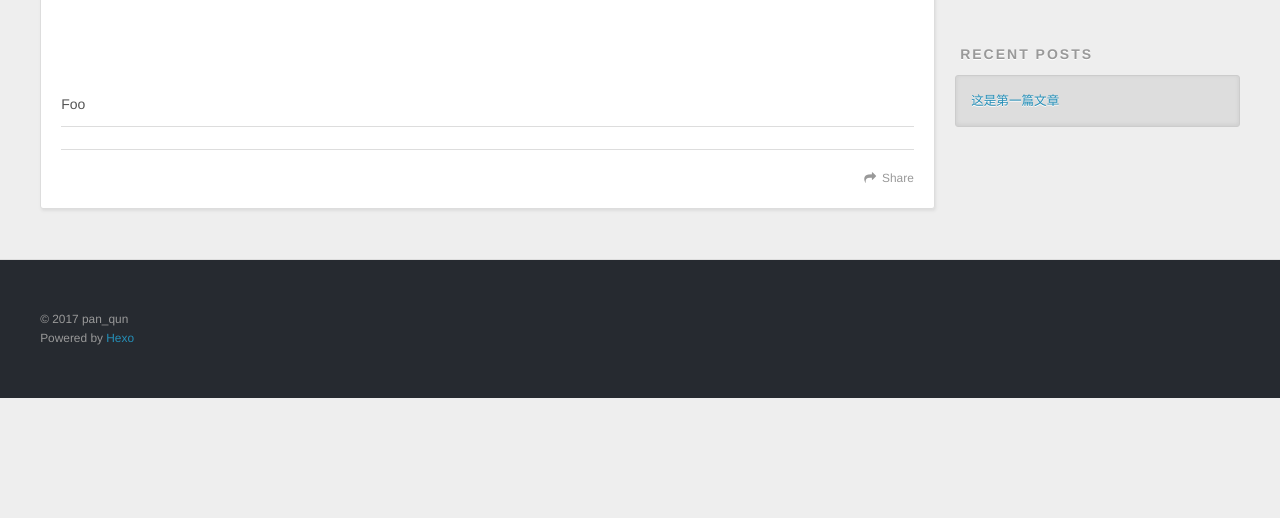
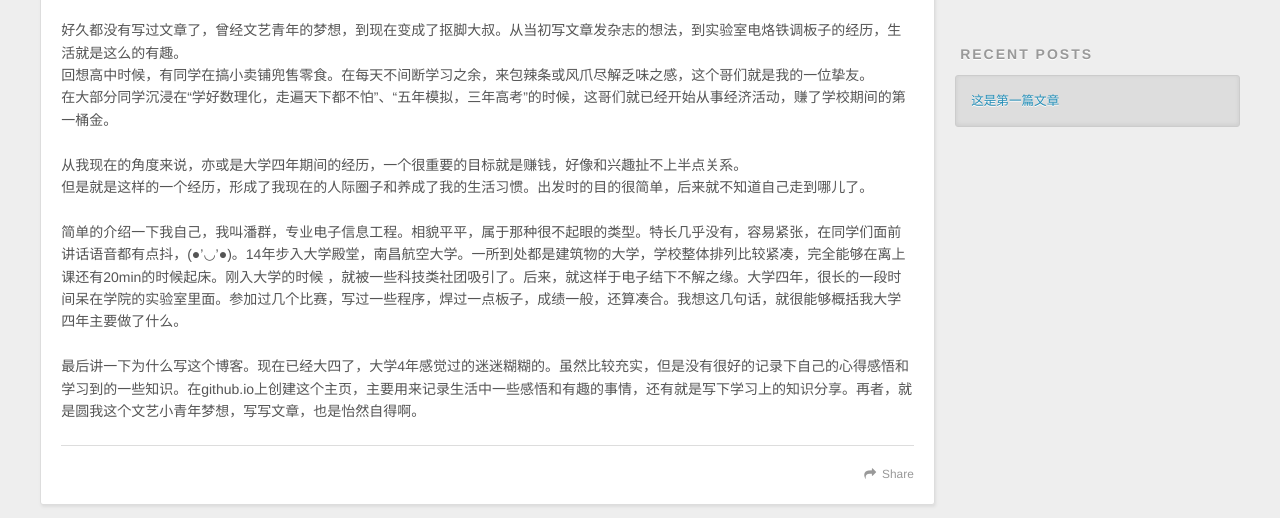
Before and after one commit to panqun/panqun.github.io, a plain HTML site: page 2017/10/31/这是第一篇文章/index.html in a window 1280 px wide. Shown: the part 434-952 px from the top of the page. Before the commit the page ends 832 px from the top, so only its background shows below. Drawn offline with nearby package versions, Linux system fonts and the light colour scheme.

Commit message:
Site updated: 2017-11-01 15:42:47

```diff
--- a/2017/10/31/这是第一篇文章/index.html
+++ b/2017/10/31/这是第一篇文章/index.html
@@ -5,16 +5,16 @@
 
   <title>这是第一篇文章 | A Cool Guy</title>
   <meta name="viewport" content="width=device-width, initial-scale=1, maximum-scale=1">
-  <meta name="description" content="Foo">
+  <meta name="description" content="好久都没有写过文章了，曾经文艺青年的梦想，到现在变成了抠脚大叔。从当初写文章发杂志的想法，到实验室电烙铁调板子的经历，生活就是这么的有趣。回想高中时候，有同学在搞小卖铺兜售零食。在每天不间断学习之余，来包辣条或风爪尽解乏味之感，这个哥们就是我的一位挚友。在大部分同学沉浸在“学好数理化，走遍天下都不怕”、“五年模拟，三年高考”的时候，这哥们就已经开始从事经济活动，赚了学校期间的第一桶金。 从我现在的">
 <meta property="og:type" content="article">
 <meta property="og:title" content="这是第一篇文章">
 <meta property="og:url" content="http://yoursite.com/2017/10/31/这是第一篇文章/index.html">
 <meta property="og:site_name" content="A Cool Guy">
-<meta property="og:description" content="Foo">
-<meta property="og:updated_time" content="2017-10-31T12:05:49.102Z">
+<meta property="og:description" content="好久都没有写过文章了，曾经文艺青年的梦想，到现在变成了抠脚大叔。从当初写文章发杂志的想法，到实验室电烙铁调板子的经历，生活就是这么的有趣。回想高中时候，有同学在搞小卖铺兜售零食。在每天不间断学习之余，来包辣条或风爪尽解乏味之感，这个哥们就是我的一位挚友。在大部分同学沉浸在“学好数理化，走遍天下都不怕”、“五年模拟，三年高考”的时候，这哥们就已经开始从事经济活动，赚了学校期间的第一桶金。 从我现在的">
+<meta property="og:updated_time" content="2017-11-01T07:42:19.371Z">
 <meta name="twitter:card" content="summary">
 <meta name="twitter:title" content="这是第一篇文章">
-<meta name="twitter:description" content="Foo">
+<meta name="twitter:description" content="好久都没有写过文章了，曾经文艺青年的梦想，到现在变成了抠脚大叔。从当初写文章发杂志的想法，到实验室电烙铁调板子的经历，生活就是这么的有趣。回想高中时候，有同学在搞小卖铺兜售零食。在每天不间断学习之余，来包辣条或风爪尽解乏味之感，这个哥们就是我的一位挚友。在大部分同学沉浸在“学好数理化，走遍天下都不怕”、“五年模拟，三年高考”的时候，这哥们就已经开始从事经济活动，赚了学校期间的第一桶金。 从我现在的">
 
     <link rel="alternate" href="/atom.xml" title="A Cool Guy" type="application/atom+xml">
 
@@ -85,12 +85,15 @@
 
     <div class="article-entry" itemprop="articleBody">
 
-        <table><br>    <tr><br>        <td>Foo</td><br>    </tr><br></table>
+        <p>好久都没有写过文章了，曾经文艺青年的梦想，到现在变成了抠脚大叔。从当初写文章发杂志的想法，到实验室电烙铁调板子的经历，生活就是这么的有趣。<br>回想高中时候，有同学在搞小卖铺兜售零食。在每天不间断学习之余，来包辣条或风爪尽解乏味之感，这个哥们就是我的一位挚友。<br>在大部分同学沉浸在“学好数理化，走遍天下都不怕”、“五年模拟，三年高考”的时候，这哥们就已经开始从事经济活动，赚了学校期间的第一桶金。</p>
+<p>从我现在的角度来说，亦或是大学四年期间的经历，一个很重要的目标就是赚钱，好像和兴趣扯不上半点关系。<br>但是就是这样的一个经历，形成了我现在的人际圈子和养成了我的生活习惯。出发时的目的很简单，后来就不知道自己走到哪儿了。</p>
+<p>简单的介绍一下我自己，我叫潘群，专业电子信息工程。相貌平平，属于那种很不起眼的类型。特长几乎没有，容易紧张，在同学们面前讲话语音都有点抖，(●’◡’●)。14年步入大学殿堂，南昌航空大学。一所到处都是建筑物的大学，学校整体排列比较紧凑，完全能够在离上课还有20min的时候起床。刚入大学的时候 ，就被一些科技类社团吸引了。后来，就这样于电子结下不解之缘。大学四年，很长的一段时间呆在学院的实验室里面。参加过几个比赛，写过一些程序，焊过一点板子，成绩一般，还算凑合。我想这几句话，就很能够概括我大学四年主要做了什么。</p>
+<p>最后讲一下为什么写这个博客。现在已经大四了，大学4年感觉过的迷迷糊糊的。虽然比较充实，但是没有很好的记录下自己的心得感悟和学习到的一些知识。在github.io上创建这个主页，主要用来记录生活中一些感悟和有趣的事情，还有就是写下学习上的知识分享。再者，就是圆我这个文艺小青年梦想，写写文章，也是怡然自得啊。</p>
 
 
     </div>
     <footer class="article-footer">
-      <a data-url="http://yoursite.com/2017/10/31/这是第一篇文章/" data-id="cj9flpsqv00007cslumwf64y9" class="article-share-link">Share</a>
+      <a data-url="http://yoursite.com/2017/10/31/这是第一篇文章/" data-id="cj9gqit4k0000boslsl3basoq" class="article-share-link">Share</a>
 
 
     </footer>
```
Also changed, not shown: index.html (+5 -2 lines).
